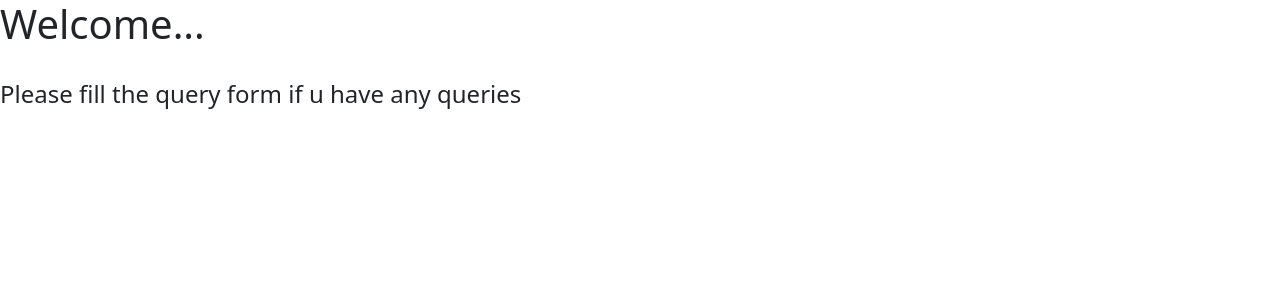
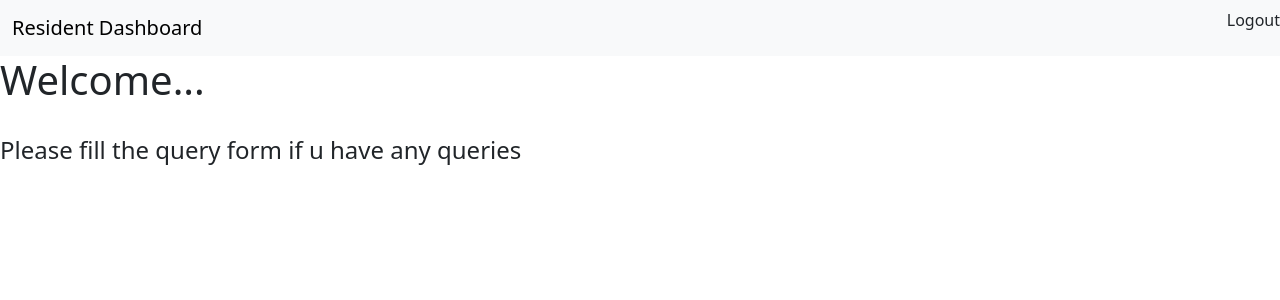
Before and after one commit to HARISH04SS/HotelApplicationFrontEnd, a React (Vite) app: page /dashboard in a window 1280 px wide. Shown: the top 300 px of the page. Built offline with nearby package versions, Linux system fonts and the light colour scheme.

Commit message:
resident now able to logout

```diff
--- a/src/App.jsx
+++ b/src/App.jsx
@@ -5,6 +5,7 @@ import Register from './components/Register';
 import Login from './components/Login';
 import Home from './pages/Home';
 import UserDashboardNav from './wrappers/UserDashboardNav';
+import Logout from './components/Logout';
 
 const router = createBrowserRouter([
   {
@@ -28,6 +29,10 @@ const router = createBrowserRouter([
   {
     path:"dashboard",
     element:<UserDashboardNav />
+  },
+  {
+    path:"logout",
+    element:<Logout />
   }
 ]);
 const App = () => {
--- /dev/null
+++ b/src/components/Logout.jsx
@@ -0,0 +1,27 @@
+import { useEffect } from "react";
+import authServices from "../services/authServices";
+import { useNavigate } from "react-router-dom";
+
+const Logout = () => {
+    const navigate = useNavigate();
+
+    useEffect(() => {
+        const performLogout = async () => {
+            try {
+                const response = await authServices.logout();
+                alert(response.data.message); // Adjust based on your response structure
+                navigate('/login');
+            } catch (error) {
+                // Handle different types of errors
+                const errorMessage = error.response?.data?.message || 'An error occurred during logout';
+                alert(errorMessage);
+            }
+        };
+
+        performLogout();
+    }, [navigate]);
+
+    return <div>Logging out...</div>;
+};
+
+export default Logout;
--- a/src/services/authServices.js
+++ b/src/services/authServices.js
@@ -6,7 +6,10 @@ const authServices = {
     },
     login: async(data)=>{
         return await instance.post('/auth/login',data)
-    }
+    },
+    logout: async()=>{
+        return await instance.post('/auth/logout')
+    },
 }
 
 export default authServices;
--- a/src/wrappers/UserDashboardNav.jsx
+++ b/src/wrappers/UserDashboardNav.jsx
@@ -1,6 +1,19 @@
+import { Link } from "react-router-dom"
+
 const UserDashboardNav = () => {
   return (
     <div>
+        <nav className="navbar navbar-expand-lg navbar-light bg-light">
+            <div className="container-fluid">
+                <Link className="navbar-brand" to="/dashboard">Resident Dashboard</Link>
+            </div>
+            <ul
+                className="nav-item">
+                    <Link className="nav-link active"
+                    aria-current="page" to="/logout">Logout</Link>
+
+            </ul>
+        </nav>
         <h1>Welcome... </h1><br></br>
          <h4>Please fill the query form if u have any queries</h4>
     </div>
```
